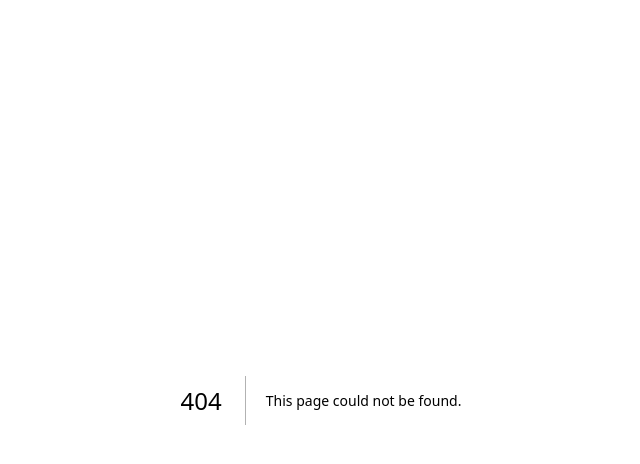
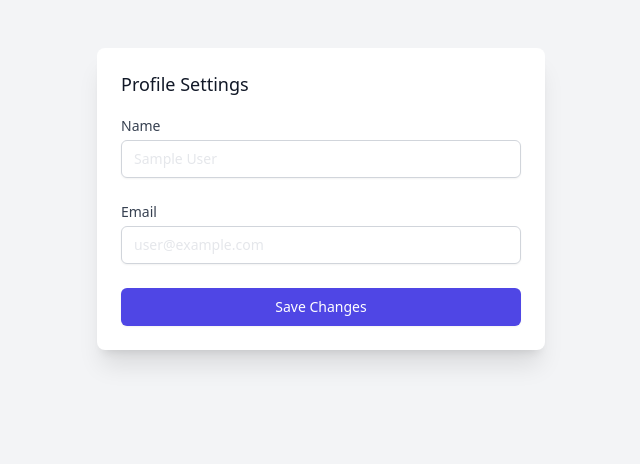
Before and after one commit to MathisZerbib/Template-crud-user-supabase, a Next.js app: page /settings in a window 1280 px wide. Before the commit this address had no page. Shown: the top 464 px of the page, without its empty margins (319-959 px from the left). Built offline with nearby package versions, Linux system fonts and the light colour scheme; no server answers; sample sign-in values are in the browser's storage.

Commit message:
added init profile + removed settings

```diff
--- a/src/components/user-profile-menu.tsx
+++ b/src/components/user-profile-menu.tsx
@@ -55,12 +55,7 @@ const UserProfileMenu: React.FC<UserProfileMenuProps> = ({
           >
             Profile
           </Link>
-          <Link
-            href="/settings"
-            className="block px-4 py-2 text-sm text-gray-700 hover:bg-gray-100"
-          >
-            Settings
-          </Link>
+
           <button
             onClick={onSignOut}
             className="block w-full text-left px-4 py-2 text-sm text-gray-700 hover:bg-gray-100"
--- /dev/null
+++ b/src/pages/profile.tsx
@@ -0,0 +1,73 @@
+import React from "react";
+import { getServerSession } from "next-auth/next";
+import Link from "next/link";
+import { Inter } from "next/font/google";
+import { useSession } from "next-auth/react";
+import { Session } from "next-auth";
+import { authOptions } from "./api/auth/[...nextauth]";
+import AuthLayout from "../components/layout/AuthLayout";
+
+const inter = Inter({ subsets: ["latin"] });
+
+export default function Profile({ session: serverSession }) {
+  const { data: clientSession } = useSession();
+  const session = serverSession || clientSession;
+
+  if (!session) {
+    return (
+      <AuthLayout>
+        <div className="z-10 w-full max-w-5xl items-center justify-between font-mono text-sm lg:flex flex-col">
+          <h1 className="text-2xl font-bold mb-4">Access Denied</h1>
+          <p className="mb-4">You need to be signed in to view this page.</p>
+
+          <Link
+            href="/login"
+            className="group rounded-lg border border-transparent px-5 py-4 transition-colors hover:border-gray-300 hover:bg-gray-100 hover:dark:border-neutral-700 hover:dark:bg-neutral-800/30"
+          >
+            Sign In
+          </Link>
+        </div>
+      </AuthLayout>
+    );
+  }
+
+  return (
+    <AuthLayout>
+      <main
+        className={`flex min-h-screen flex-col items-center justify-between p-24 ${inter.className}`}
+      >
+        <div className="z-10 w-full max-w-5xl items-center justify-between font-mono text-sm lg:flex">
+          <p className="fixed left-0 top-0 flex w-full justify-center border-b border-gray-300 bg-gradient-to-b from-zinc-200 pb-6 pt-8 backdrop-blur-2xl dark:border-neutral-800 dark:bg-zinc-800/30 dark:from-inherit lg:static lg:w-auto lg:rounded-xl lg:border lg:bg-gray-200 lg:p-4 lg:dark:bg-zinc-800/30">
+            Profile of {session.user?.name ?? "Guest"}
+          </p>
+        </div>
+
+        <div className="relative flex flex-col items-center place-items-center before:absolute before:h-[300px] before:w-[480px] before:-translate-x-1/2 before:rounded-full before:bg-gradient-radial before:from-white before:to-transparent before:blur-2xl before:content-[''] after:absolute after:-z-20 after:h-[180px] after:w-[240px] after:translate-x-1/3 after:bg-gradient-conic after:from-sky-200 after:via-blue-200 after:blur-2xl after:content-[''] before:dark:bg-gradient-to-br before:dark:from-transparent before:dark:to-blue-700 before:dark:opacity-10 after:dark:from-sky-900 after:dark:via-[#0141ff] after:dark:opacity-40 before:lg:h-[360px]">
+          <h1 className="relative z-10 text-4xl font-bold mb-4">
+            {session.user?.name ?? "Anonymous User"}
+          </h1>
+          <p className="relative z-10 text-xl">
+            {session.user?.email ?? "No email available"}
+          </p>
+        </div>
+
+        <div className="mb-32 grid text-center lg:mb-0 lg:grid-cols-4 lg:text-left">
+          <Link
+            href="/"
+            className="group rounded-lg border border-transparent px-5 py-4 transition-colors hover:border-gray-300 hover:bg-gray-100 hover:dark:border-neutral-700 hover:dark:bg-neutral-800/30"
+          >
+            <h2 className={`mb-3 text-2xl font-semibold`}>
+              Go back{" "}
+              <span className="inline-block transition-transform group-hover:translate-x-1 motion-reduce:transform-none">
+                -&gt;
+              </span>
+            </h2>
+            <p className={`m-0 max-w-[30ch] text-sm opacity-50`}>
+              Click here to go back to the home page.
+            </p>
+          </Link>
+        </div>
+      </main>
+    </AuthLayout>
+  );
+}
--- /dev/null
+++ b/src/pages/settings.tsx
@@ -0,0 +1,117 @@
+import React from "react";
+import { GetServerSideProps } from "next";
+import { getServerSession } from "next-auth/next";
+import { useSession } from "next-auth/react";
+import { useState } from "react";
+import { authOptions } from "./api/auth/[...nextauth]";
+import LoadingScreen from "../components/loading-screen";
+
+interface SettingsProps {
+  session: {
+    user: {
+      name?: string | null;
+      email?: string | null;
+      image?: string | null;
+    } | null;
+  } | null;
+}
+
+export default function Settings({ session: serverSession }: SettingsProps) {
+  const { data: clientSession, status } = useSession();
+  const session = serverSession || clientSession;
+
+  const [name, setName] = useState(session?.user?.name || "");
+  const [email, setEmail] = useState(session?.user?.email || "");
+
+  if (status === "loading") return <LoadingScreen />;
+
+  const handleSubmit = async (e: React.FormEvent) => {
+    e.preventDefault();
+    // Implement the update logic here
+    console.log("Update profile with:", { name, email });
+  };
+
+  return (
+    <div className="min-h-screen bg-gray-100 py-12 px-4 sm:px-6 lg:px-8">
+      <div className="max-w-md mx-auto bg-white shadow-xl rounded-lg overflow-hidden">
+        <div className="px-4 py-5 sm:p-6">
+          <h3 className="text-lg leading-6 font-medium text-gray-900">
+            Profile Settings
+          </h3>
+          <form onSubmit={handleSubmit} className="mt-5 space-y-6">
+            <div>
+              <label
+                htmlFor="name"
+                className="block text-sm font-medium text-gray-700"
+              >
+                Name
+              </label>
+              <input
+                type="text"
+                name="name"
+                id="name"
+                value={name}
+                onChange={(e) => setName(e.target.value)}
+                className="mt-1 block w-full border border-gray-300 rounded-md shadow-sm py-2 px-3 focus:outline-none focus:ring-indigo-500 focus:border-indigo-500 sm:text-sm"
+              />
+            </div>
+            <div>
+              <label
+                htmlFor="email"
+                className="block text-sm font-medium text-gray-700"
+              >
+                Email
+              </label>
+              <input
+                type="email"
+                name="email"
+                id="email"
+                value={email}
+                onChange={(e) => setEmail(e.target.value)}
+                className="mt-1 block w-full border border-gray-300 rounded-md shadow-sm py-2 px-3 focus:outline-none focus:ring-indigo-500 focus:border-indigo-500 sm:text-sm"
+              />
+            </div>
+            <div>
+              <button
+                type="submit"
+                className="w-full flex justify-center py-2 px-4 border border-transparent rounded-md shadow-sm text-sm font-medium text-white bg-indigo-600 hover:bg-indigo-700 focus:outline-none focus:ring-2 focus:ring-offset-2 focus:ring-indigo-500"
+              >
+                Save Changes
+              </button>
+            </div>
+          </form>
+        </div>
+      </div>
+    </div>
+  );
+}
+
+export const getServerSideProps: GetServerSideProps<SettingsProps> = async (
+  context
+) => {
+  const session = await getServerSession(context.req, context.res, authOptions);
+
+  if (!session) {
+    return {
+      redirect: {
+        destination: "/login",
+        permanent: false,
+      },
+    };
+  }
+
+  return {
+    props: {
+      session: {
+        user: session.user
+          ? {
+              ...session.user,
+              name: session.user.name || null,
+              email: session.user.email || null,
+              image: session.user.image || null,
+            }
+          : null,
+      },
+    },
+  };
+};
```
